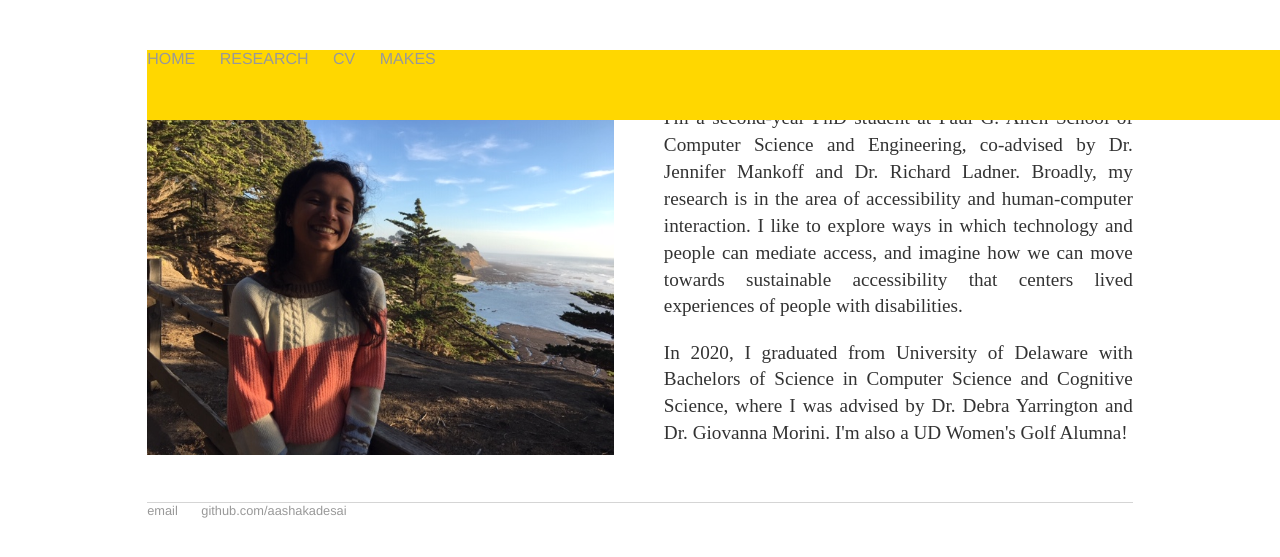
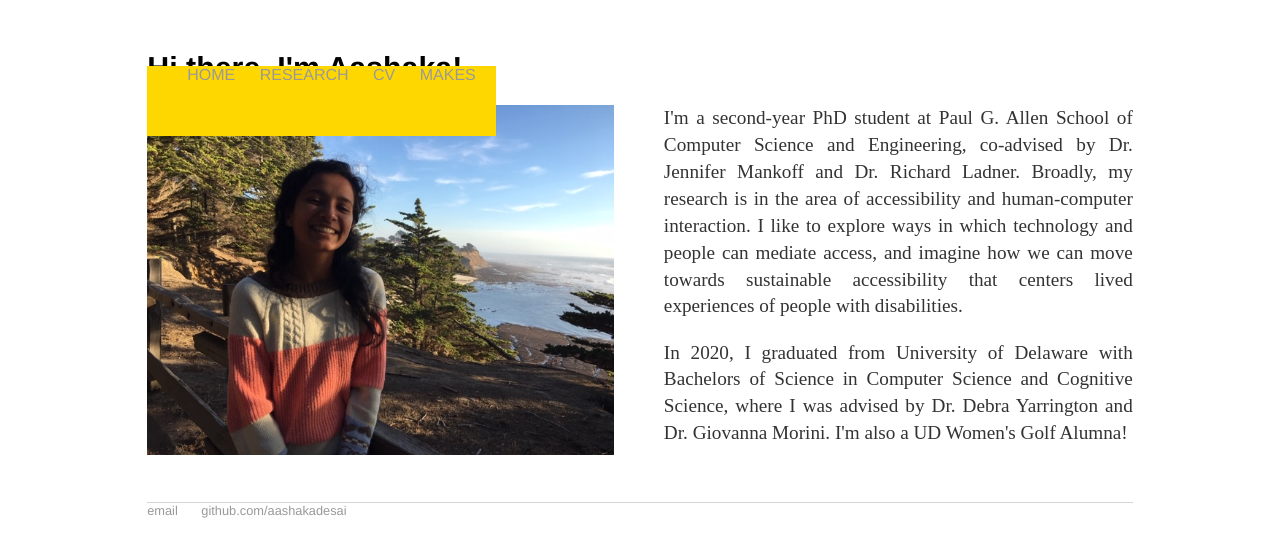
Before and after one commit to aashakadesai/aashakadesai.github.io, a Jekyll site: the page built from index.html, in a window 1280 px wide. Shown: the top 557 px of the page. Built offline with Jekyll 4.4.1, drawn with Linux system fonts in a browser that asks for light colours.

Commit message:
Update main.css

```diff
--- a/css/main.css
+++ b/css/main.css
@@ -6,9 +6,6 @@ body {
 nav ul{
     background:#FFD700;
     font-family:'Helvetica', 'Arial', 'Sans-Serif';
-    padding: 0px;
-    width:100%;
-    margin:0px;
     list-style: none;
     height:70px;
     position: absolute;
```
